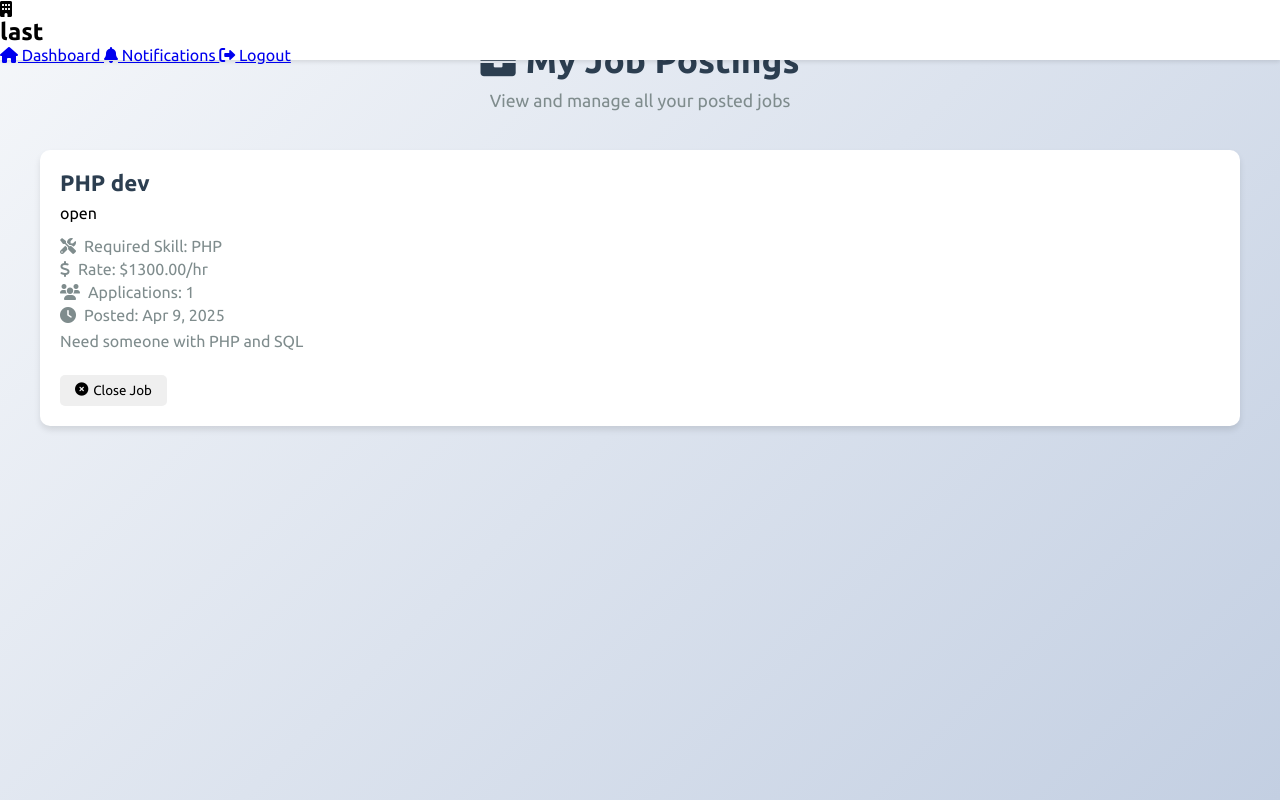
After one commit to nafis-muktashid/CSE311L-CC, a PHP site: page /my_job_postings.php in a window 1280 px wide. The commit adds this page. Run offline with PHP 8.4, Linux system fonts and the light colour scheme; a user stored in the database is signed in; data comes from the database, SQL or seed files in the repository.

Commit message:
View own's job is avaiable

```diff
--- a/components/sidebar.php
+++ b/components/sidebar.php
@@ -14,7 +14,11 @@
         </a>
         <a href="job_postings.php" class="nav-link <?php echo $activeTab === 'job_postings' ? 'active' : ''; ?>">
             <i class="fas fa-list"></i>
-            <span>View Jobs</span>
+            <span>Find Jobs</span>
+        </a>
+        <a href="my_job_postings.php" class="nav-link <?php echo $activeTab === 'my_job_postings' ? 'active' : ''; ?>">
+            <i class="fas fa-list"></i>
+            <span>View MY Jobs</span>
         </a>
         <a href="manage_applications.php" class="nav-link <?php echo $activeTab === 'manage_applications' ? 'active' : ''; ?>">
             <i class="fas fa-tasks"></i>
--- a/dashboard.php
+++ b/dashboard.php
@@ -66,6 +66,7 @@ $employeeCount = $employeeResult->fetch_assoc()['employee_count'];
                         <i class="fas fa-briefcase"></i>
                         <h3>Active Jobs</h3>
                         <p class="stat-number"><?php echo $result->num_rows; ?></p>
+                        <a href="my_job_postings.php" class="manage-link">View Jobs <i class="fas fa-arrow-right"></i></a>
                     </div>
                     <div class="stat-card">
                         <i class="fas fa-users"></i>
--- /dev/null
+++ b/my_job_postings.php
@@ -0,0 +1,92 @@
+<?php
+session_start();
+require_once './utilities/con_db.php';
+require_once './components/header.php';
+
+// Redirect to login if not logged in
+if (!isset($_SESSION['email']) || $_SESSION['user_type'] !== 'company') {
+    header("Location: login.php");
+    exit;
+}
+
+// Fetch company's own job postings
+$email = $_SESSION['email'];
+$query = "SELECT j.*,
+                 (SELECT COUNT(*) FROM jobapplications WHERE jobId = j.jobId) as application_count
+          FROM jobpostings j
+          WHERE j.companyId = (SELECT companyId FROM companies WHERE email = ?)
+          ORDER BY j.posted_time DESC";
+
+$stmt = $db_connection->prepare($query);
+$stmt->bind_param("s", $email);
+$stmt->execute();
+$result = $stmt->get_result();
+?>
+
+<!DOCTYPE html>
+<html lang="en">
+<head>
+    <meta charset="UTF-8">
+    <meta name="viewport" content="width=device-width, initial-scale=1.0">
+    <title>My Job Postings - ConnectCore</title>
+    <link rel="stylesheet" href="./css/base.css">
+    <link rel="stylesheet" href="./css/job_postings.css">
+    <link rel="stylesheet" href="https://cdnjs.cloudflare.com/ajax/libs/font-awesome/6.0.0/css/all.min.css">
+</head>
+<body>
+    <div class="container">
+        <?php renderHeader('job_postings'); ?>
+
+        <div class="content-wrapper">
+            <div class="page-header">
+                <h1><i class="fas fa-briefcase"></i> My Job Postings</h1>
+                <p>View and manage all your posted jobs</p>
+            </div>
+
+            <div class="jobs-container">
+                <?php if($result->num_rows > 0): ?>
+                    <?php while($job = $result->fetch_assoc()): ?>
+                        <div class="job-card">
+                            <div class="job-header">
+                                <h2><?php echo htmlspecialchars($job['job_title']); ?></h2>
+                                <span class="status-badge <?php echo strtolower($job['status']); ?>">
+                                    <?php echo htmlspecialchars($job['status']); ?>
+                                </span>
+                            </div>
+                            <div class="job-details">
+                                <p><i class="fas fa-tools"></i> Required Skill: <?php echo htmlspecialchars($job['required_skill']); ?></p>
+                                <p><i class="fas fa-dollar-sign"></i> Rate: $<?php echo htmlspecialchars($job['rate']); ?>/hr</p>
+                                <p><i class="fas fa-users"></i> Applications: <?php echo $job['application_count']; ?></p>
+                                <p><i class="fas fa-clock"></i> Posted: <?php echo date('M j, Y', strtotime($job['posted_time'])); ?></p>
+                                <div class="job-description">
+                                    <p><?php echo nl2br(htmlspecialchars($job['job_details'])); ?></p>
+                                </div>
+                            </div>
+                            <?php if($job['status'] === 'open'): ?>
+                                <div class="job-actions">
+                                    <form method="POST" action="utilities/update_job_status.php" onsubmit="return confirm('Are you sure you want to close this job posting?');">
+                                        <input type="hidden" name="jobId" value="<?php echo $job['jobId']; ?>">
+                                        <input type="hidden" name="action" value="close">
+                                        <button type="submit" class="close-btn">
+                                            <i class="fas fa-times-circle"></i> Close Job
+                                        </button>
+                                    </form>
+                                </div>
+                            <?php endif; ?>
+                        </div>
+                    <?php endwhile; ?>
+                <?php else: ?>
+                    <div class="no-jobs">
+                        <i class="fas fa-briefcase-medical"></i>
+                        <h2>No Job Postings Found</h2>
+                        <p>You haven't posted any jobs yet.</p>
+                        <a href="post_job.php" class="post-job-btn">
+                            <i class="fas fa-plus"></i> Post a New Job
+                        </a>
+                    </div>
+                <?php endif; ?>
+            </div>
+        </div>
+    </div>
+</body>
+</html>
```
Also changed, not shown: utilities/update_job_status.php (added, +47 -0 lines).
